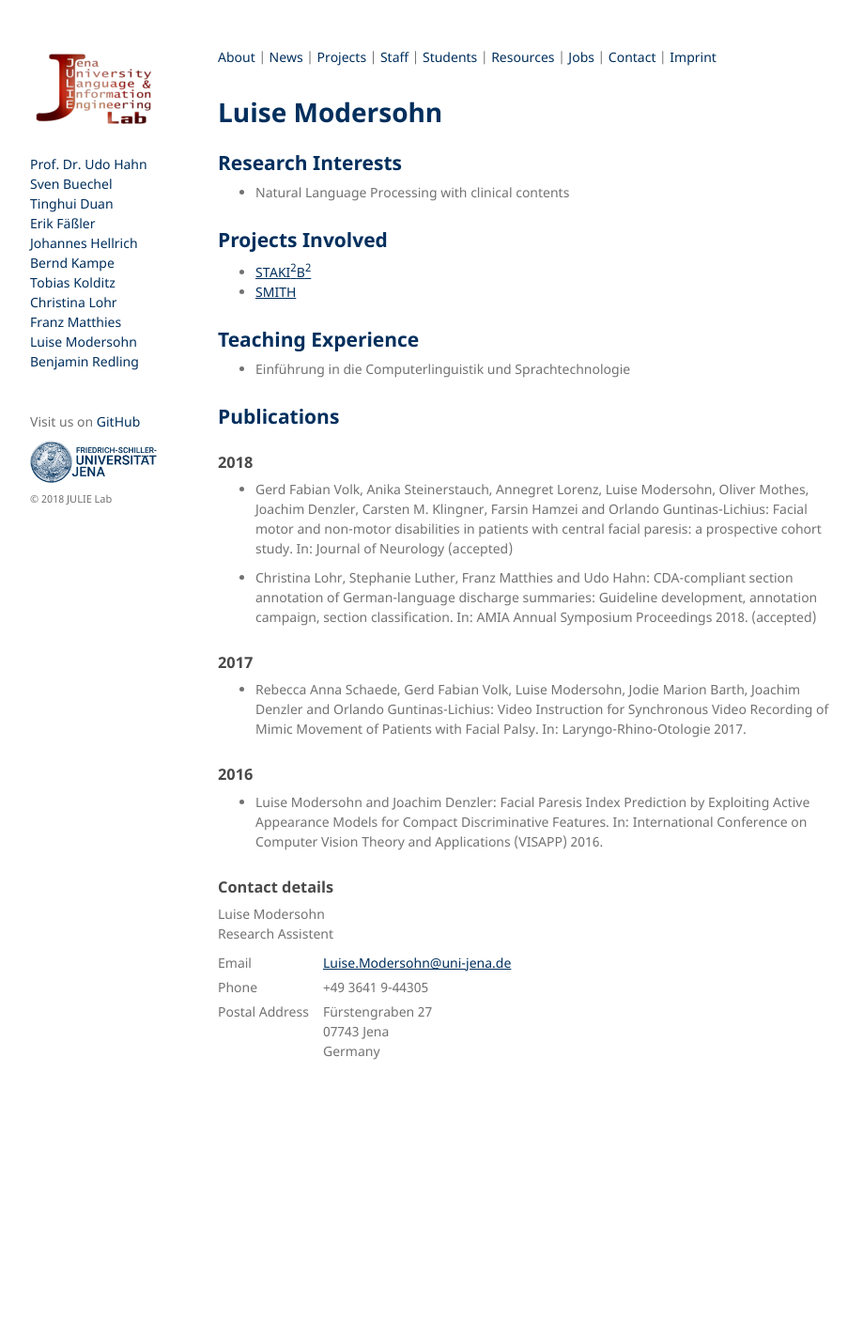
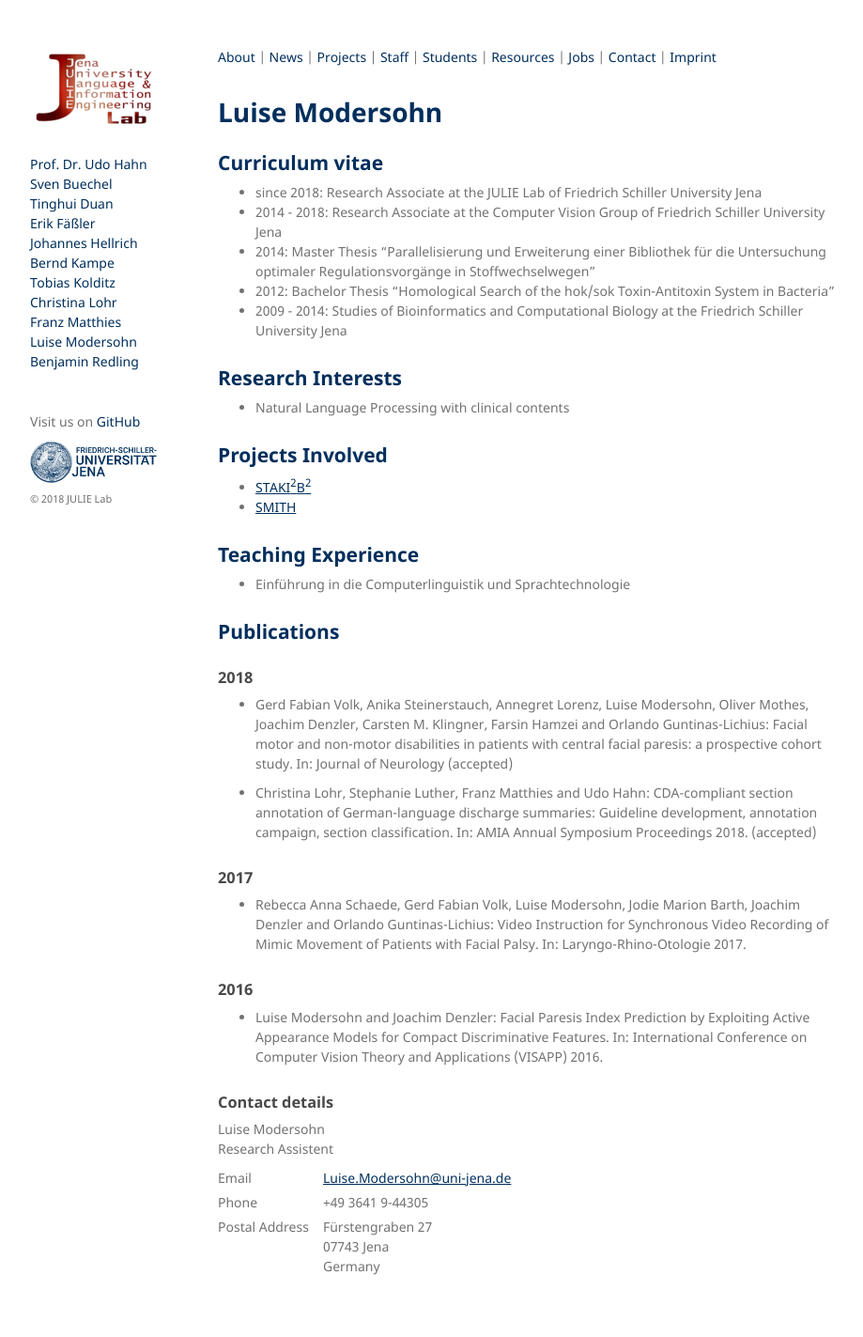
Before and after one commit to JULIELab/JULIELab.github.io, a Jekyll site: the page built from Staff/Modersohn/index.md, in a window 1280 px wide. Shown: the whole page at 94% size, without its empty margins (178-1097 px from the left). Built offline with Jekyll 4.4.1, drawn with Linux system fonts in a browser that asks for light colours; our own code applies the rules of GitHub Pages for plain Markdown files; before the commit the page ends 1194 px from its top, so only the background shows below that.

Commit message:
added curriculum vitae

```diff
--- a/Staff/Modersohn/index.md
+++ b/Staff/Modersohn/index.md
@@ -3,6 +3,14 @@ layout: staff
 ---
 
 # Luise Modersohn
+
+## Curriculum vitae
+* since 2018: Research Associate at the JULIE Lab of Friedrich Schiller University Jena
+* 2014 - 2018:  Research Associate at the Computer Vision Group of Friedrich Schiller University Jena
+* 2014: Master Thesis "Parallelisierung und Erweiterung einer Bibliothek für die Untersuchung optimaler Regulationsvorgänge in Stoffwechselwegen"
+* 2012: Bachelor Thesis "Homological Search of the hok/sok Toxin-Antitoxin System in Bacteria"
+* 2009 - 2014: Studies of Bioinformatics and Computational Biology at the Friedrich Schiller University Jena
+
 
 ## Research Interests
 
```
